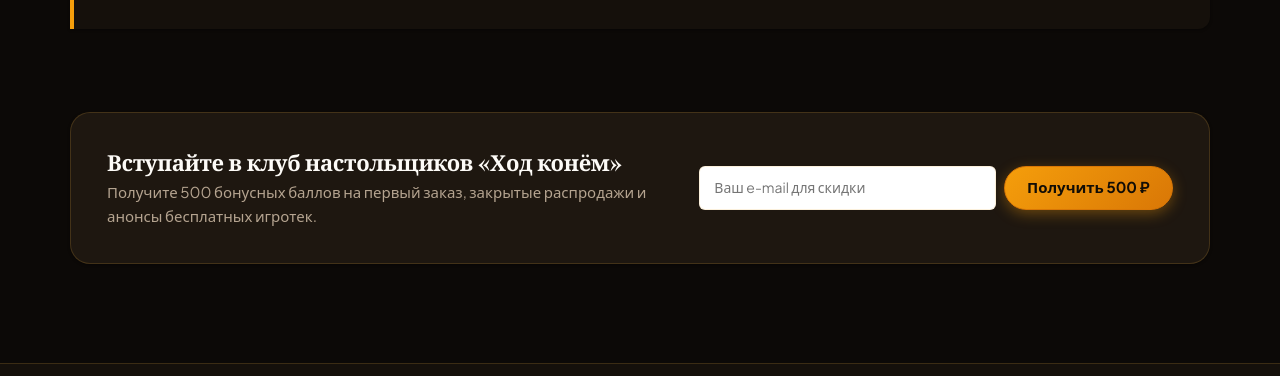
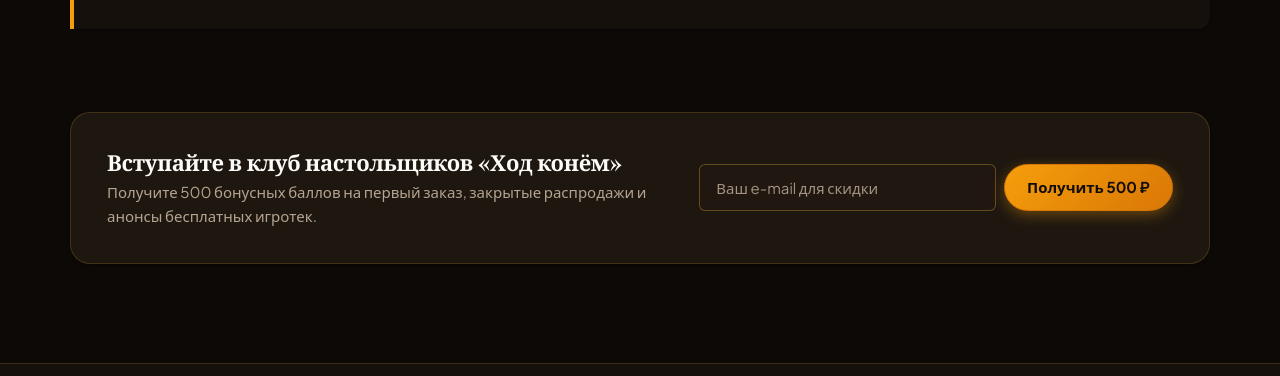
Before and after one commit to MinonLoL/kr3-responsive-shop, a plain HTML site: page index.html in a window 1280 px wide. Shown: the part 4252-4628 px from the top of the page. Drawn offline with nearby package versions, Linux system fonts and the light colour scheme; a web font is replaced by a local one.

Commit message:
fix(contrast): resolve white-on-white text bug in newsletter input

```diff
--- a/css/style.css
+++ b/css/style.css
@@ -2118,18 +2118,41 @@ dialog {
 }
 
 .newsletter-card__input {
-  flex: 1 1 200px;
-  padding: 10px 14px;
-  border: 1.5px solid var(--color-border);
+  flex: 1 1 220px;
+  min-height: 44px;
+  padding: 11px 16px;
+  border: 1.5px solid rgba(229, 169, 60, 0.35);
   border-radius: var(--radius-sm);
-  background-color: #ffffff;
+  background-color: #201710;
+  color: #ffffff;
   font: inherit;
-  font-size: 14px;
+  font-size: 15px;
+  transition: border-color var(--transition), background-color var(--transition), box-shadow var(--transition);
+}
+
+.newsletter-card__input::placeholder {
+  color: #a39482;
+  opacity: 1;
+}
+
+.newsletter-card__input:hover {
+  background-color: #261d15;
+  border-color: rgba(245, 158, 11, 0.65);
 }
 
 .newsletter-card__input:focus {
+  background-color: #291f16;
   border-color: var(--color-primary);
+  box-shadow: 0 0 0 3px rgba(245, 158, 11, 0.3);
+  color: #ffffff;
   outline: none;
+}
+
+.newsletter-card__form .button {
+  min-height: 44px;
+  padding: 11px 22px;
+  font-size: 15px;
+  font-weight: 700;
 }
 
 /* Четырёхколоночный футер реального магазина */
```
